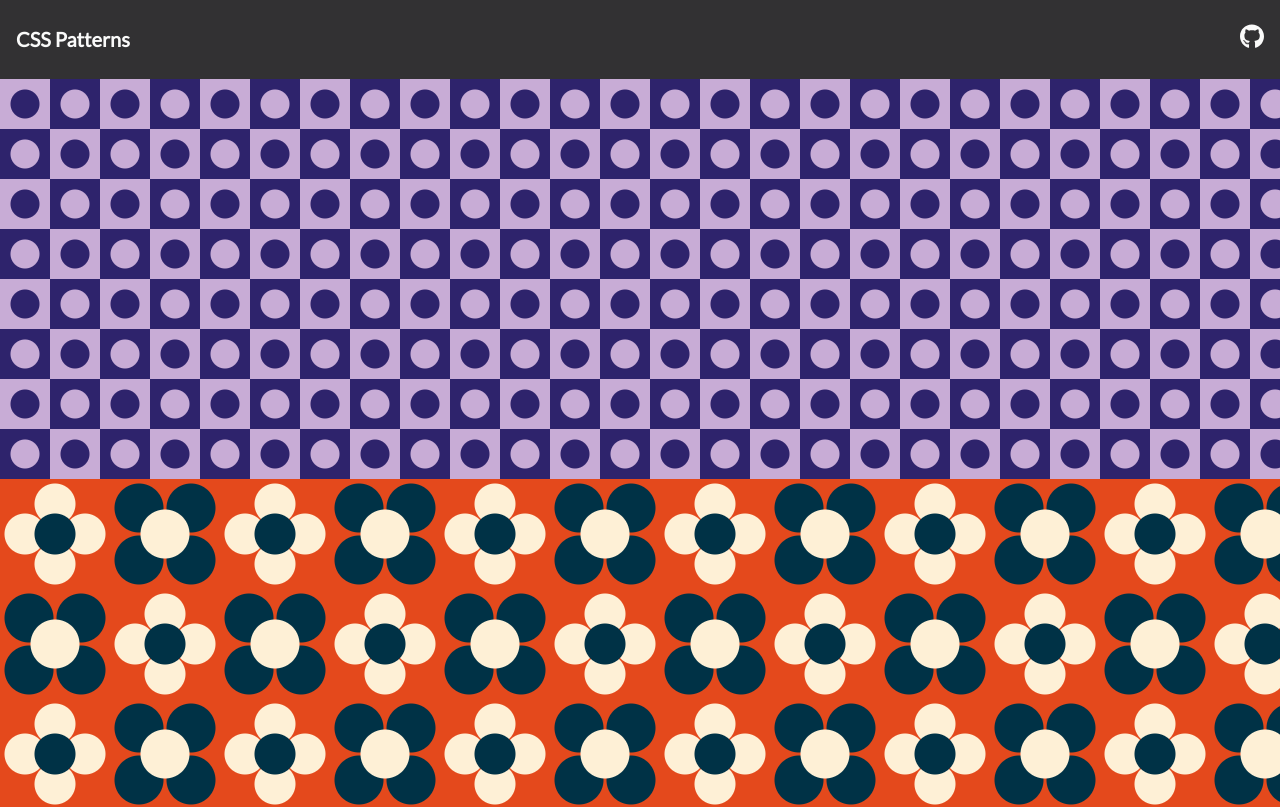
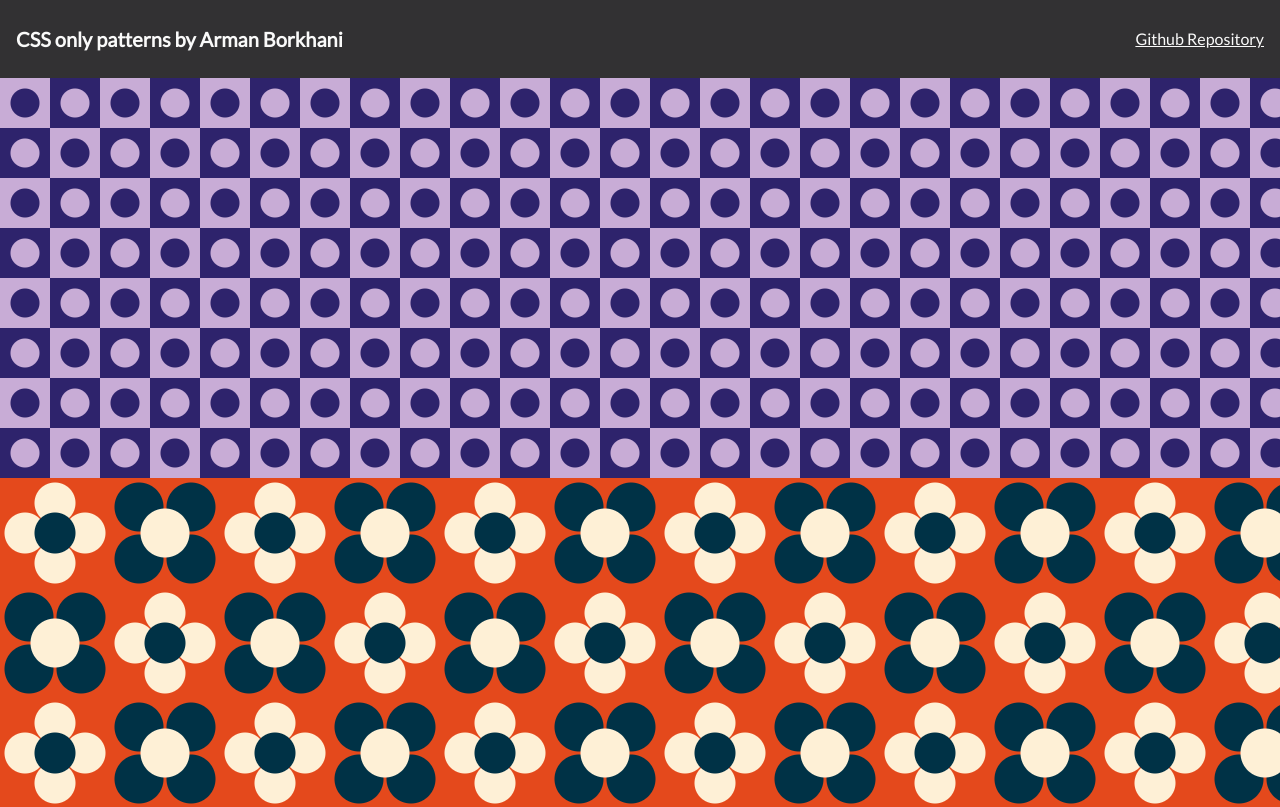
Before and after one commit to arman-borkhani/css-patterns, a website: page index.html in a window 1280 px wide. Shown: the top 807 px of the page. Drawn offline with Linux system fonts and the light colour scheme.

Commit message:
Update navbar content and page title

```diff
--- a/index.html
+++ b/index.html
@@ -3,16 +3,14 @@
 <head>
   <meta charset="UTF-8">
   <meta name="viewport" content="width=device-width, initial-scale=1.0">
-  <title>CSS Patterns</title>
+  <title>CSS Only Patterns</title>
   <link rel="stylesheet" href="style.css">
 </head>
 <body>
   <header class="header">
-    <h1 class="header-title">CSS Patterns</h1>
+    <h1 class="header-title">CSS only patterns by Arman Borkhani</h1>
     <a class="header-link" href="https://github.com/arman-borkhani/css-patterns" target="_blank">
-      <svg xmlns="http://www.w3.org/2000/svg" width="24" heigth="24" viewBox="0 0 496 512" fill="currentColor" >
-        <path d="M165.9 397.4c0 2-2.3 3.6-5.2 3.6-3.3 .3-5.6-1.3-5.6-3.6 0-2 2.3-3.6 5.2-3.6 3-.3 5.6 1.3 5.6 3.6zm-31.1-4.5c-.7 2 1.3 4.3 4.3 4.9 2.6 1 5.6 0 6.2-2s-1.3-4.3-4.3-5.2c-2.6-.7-5.5 .3-6.2 2.3zm44.2-1.7c-2.9 .7-4.9 2.6-4.6 4.9 .3 2 2.9 3.3 5.9 2.6 2.9-.7 4.9-2.6 4.6-4.6-.3-1.9-3-3.2-5.9-2.9zM244.8 8C106.1 8 0 113.3 0 252c0 110.9 69.8 205.8 169.5 239.2 12.8 2.3 17.3-5.6 17.3-12.1 0-6.2-.3-40.4-.3-61.4 0 0-70 15-84.7-29.8 0 0-11.4-29.1-27.8-36.6 0 0-22.9-15.7 1.6-15.4 0 0 24.9 2 38.6 25.8 21.9 38.6 58.6 27.5 72.9 20.9 2.3-16 8.8-27.1 16-33.7-55.9-6.2-112.3-14.3-112.3-110.5 0-27.5 7.6-41.3 23.6-58.9-2.6-6.5-11.1-33.3 2.6-67.9 20.9-6.5 69 27 69 27 20-5.6 41.5-8.5 62.8-8.5s42.8 2.9 62.8 8.5c0 0 48.1-33.6 69-27 13.7 34.7 5.2 61.4 2.6 67.9 16 17.7 25.8 31.5 25.8 58.9 0 96.5-58.9 104.2-114.8 110.5 9.2 7.9 17 22.9 17 46.4 0 33.7-.3 75.4-.3 83.6 0 6.5 4.6 14.4 17.3 12.1C428.2 457.8 496 362.9 496 252 496 113.3 383.5 8 244.8 8zM97.2 352.9c-1.3 1-1 3.3 .7 5.2 1.6 1.6 3.9 2.3 5.2 1 1.3-1 1-3.3-.7-5.2-1.6-1.6-3.9-2.3-5.2-1zm-10.8-8.1c-.7 1.3 .3 2.9 2.3 3.9 1.6 1 3.6 .7 4.3-.7 .7-1.3-.3-2.9-2.3-3.9-2-.6-3.6-.3-4.3 .7zm32.4 35.6c-1.6 1.3-1 4.3 1.3 6.2 2.3 2.3 5.2 2.6 6.5 1 1.3-1.3 .7-4.3-1.3-6.2-2.2-2.3-5.2-2.6-6.5-1zm-11.4-14.7c-1.6 1-1.6 3.6 0 5.9 1.6 2.3 4.3 3.3 5.6 2.3 1.6-1.3 1.6-3.9 0-6.2-1.4-2.3-4-3.3-5.6-2z"/>
-      </svg>
+      Github Repository
     </a>
   </header>
   <div class="wrapper">
```
